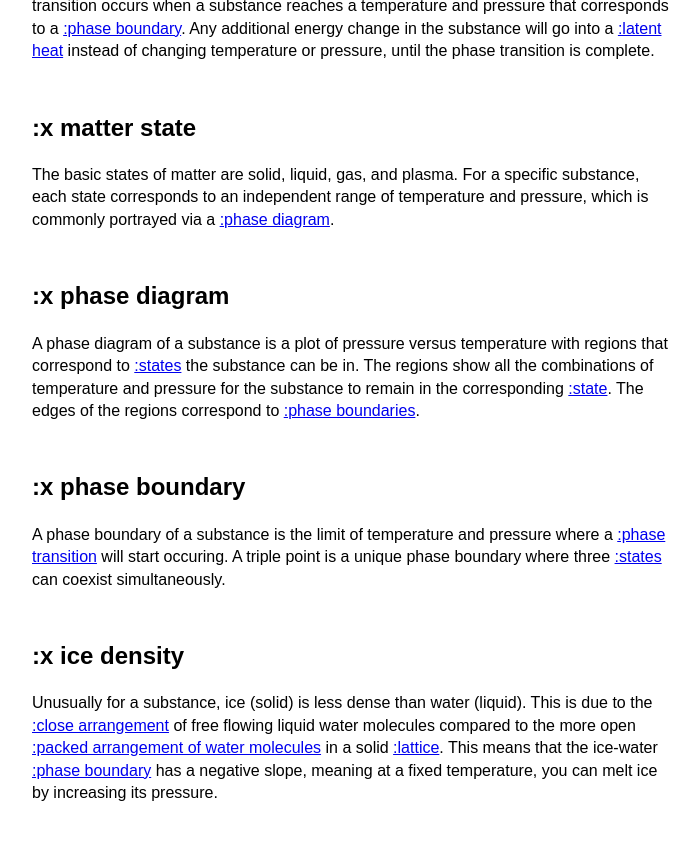
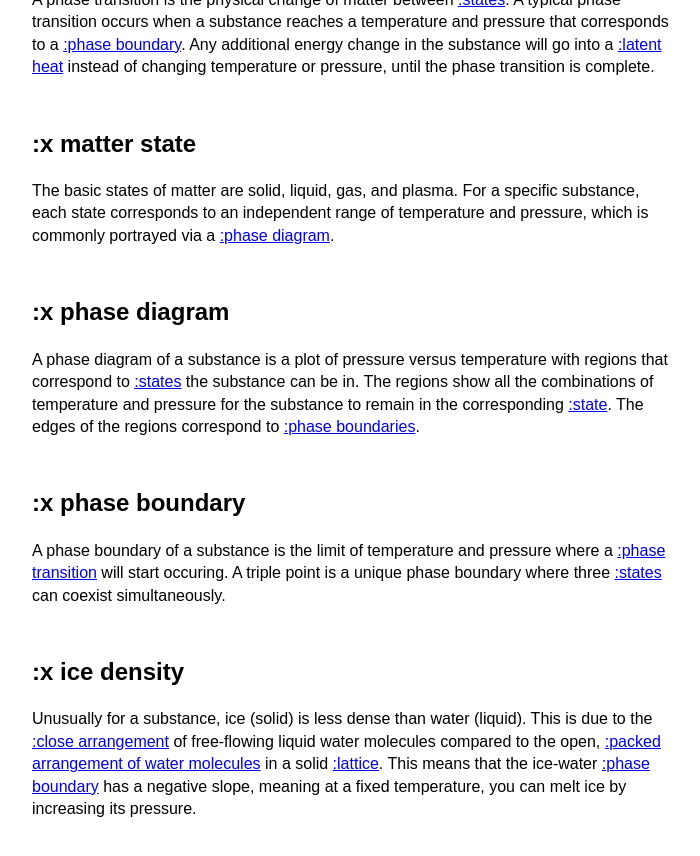
Before and after one commit to CocoaFlame/psychic-waffle, a Jekyll site: the page built from pages/GvSI.md, in a window 1280 px wide and 900 px high, scrolled down 3446 px. Shown: the top 856 px of the window, without its empty margins (288-988 px from the left). Built offline with Jekyll 4.4.1, drawn with Linux system fonts in a browser that asks for light colours; some of the changed text lies outside the part shown.

Commit message:
Editing GvSI

```diff
--- a/pages/GvSI.md
+++ b/pages/GvSI.md
@@ -24,7 +24,7 @@ A large mass of ice formed under two conditions:
 The first condition is one of climate and weather where the ice mass is located. The second condition is about the size of the ice mass.
 
 ![Nàłùdäy (Lowell Glacier), 2021](/psychic-waffle/images/Nàłùdäy.jpg)
-[Nàłùdäy (Lowell Glacier), 2021](/psychic-waffle/images/Nàłùdäy.jpg)
+<p style="text-align: center;">[Nàłùdäy (Lowell Glacier), 2021](/psychic-waffle/images/Nàłùdäy.jpg)</p>
 
 ## :x accumulation
 The combined set of processes that increase the mass of a glacier. This is typically and mainly from snowfall, followed by the slow process of snow being compressed into ice.
@@ -86,4 +86,4 @@ A phase diagram of a substance is a plot of pressure versus temperature with reg
 A phase boundary of a substance is the limit of temperature and pressure where a [:phase transition](#phasetransition) will start occuring. A triple point is a unique phase boundary where three [:states](#matterstate) can coexist simultaneously.
 
 ## :x ice density
-Unusually for a substance, ice (solid) is less dense than water (liquid). This is due to the [:close arrangement](https://en.wikipedia.org/wiki/Hydrogen_bond) of free flowing liquid water molecules compared to the more open [:packed arrangement of water molecules](https://en.wikipedia.org/wiki/Ice_Ih) in a solid [:lattice](https://en.wikipedia.org/wiki/Crystal_structure). This means that the ice-water [:phase boundary](#phaseboundary) has a negative slope, meaning at a fixed temperature, you can melt ice by increasing its pressure.
+Unusually for a substance, ice (solid) is less dense than water (liquid). This is due to the [:close arrangement](https://en.wikipedia.org/wiki/Hydrogen_bond) of free-flowing liquid water molecules compared to the open, [:packed arrangement of water molecules](https://en.wikipedia.org/wiki/Ice_Ih) in a solid [:lattice](https://en.wikipedia.org/wiki/Crystal_structure). This means that the ice-water [:phase boundary](#phaseboundary) has a negative slope, meaning at a fixed temperature, you can melt ice by increasing its pressure.
```
